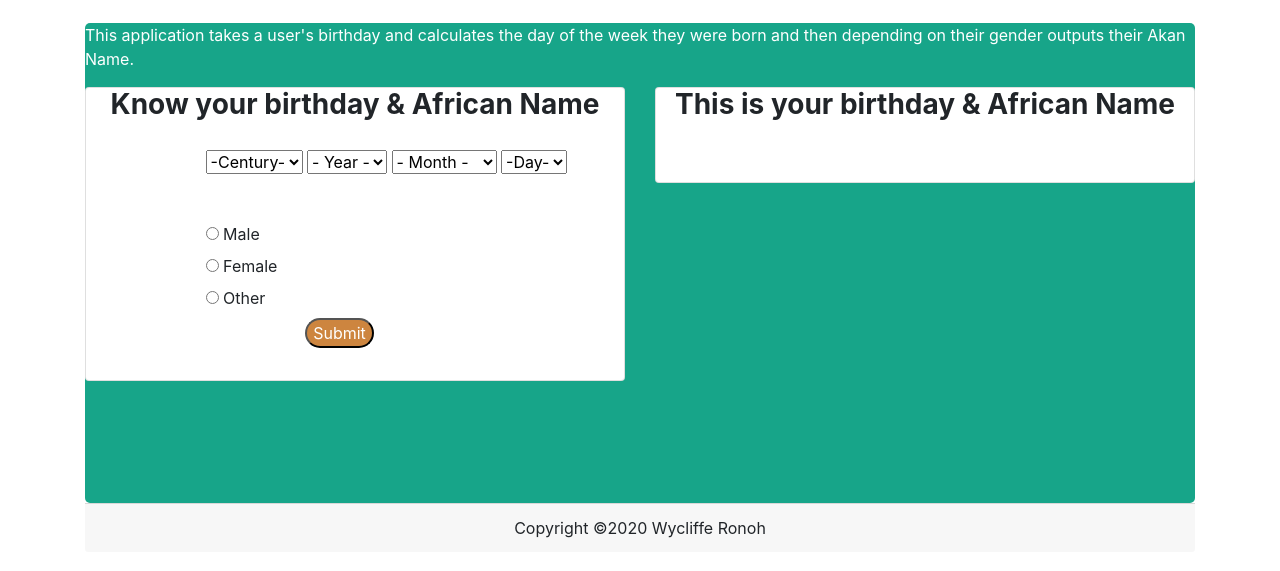
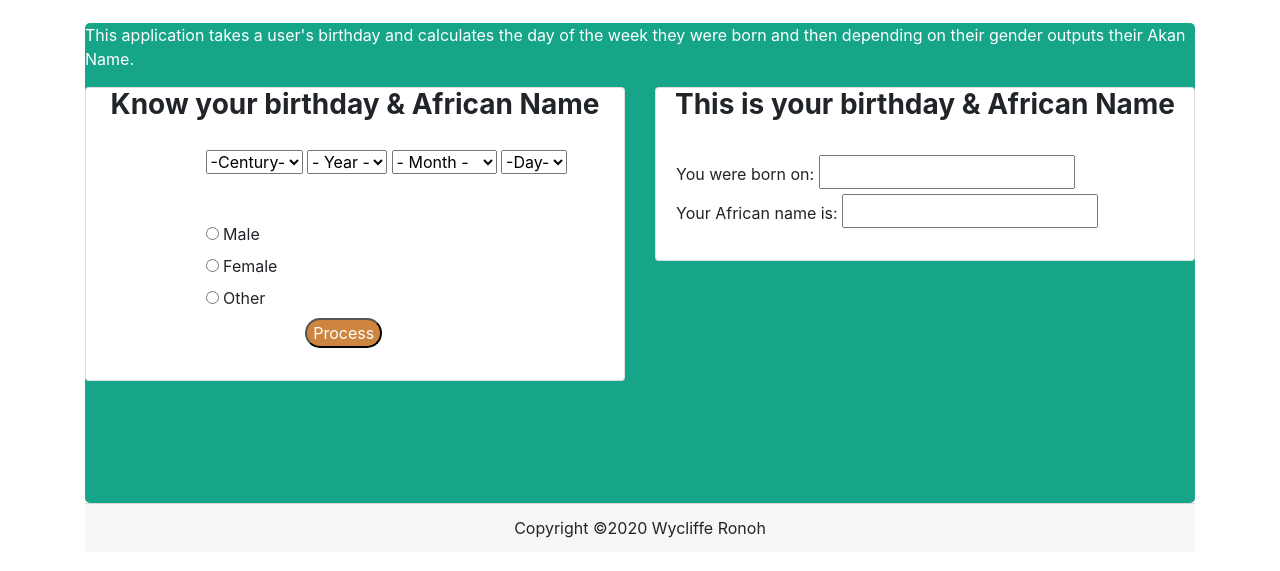
Before and after one commit to wikky2012/Birthday-and-Name-generator, a plain HTML site: page index.html in a window 1280 px wide. Shown: the part 229-800 px from the top of the page. Drawn offline with Linux system fonts and the light colour scheme.

```diff
--- a/index.html
+++ b/index.html
@@ -30,7 +30,8 @@
                                     <option value="1">19</option>
                                     <option value="2">20</option><br>
                                 </select>
-                            </select><select name="DOBYear">
+                            </select>
+                                <select name="DOBYear">
                                 <option>- Year -</option>
                                 <option value="2020">20</option>
                                 <option value="2019">19</option>
@@ -183,7 +184,7 @@
                                     <input type="radio" id="other" name="gender" value="other">
                                     <label for="other">Other</label>
                                     <br>
-                                <button type="submit" id="login-button">Submit</button>
+                                <button type="submit" id="login-button">Process</button>
                             </form>
                           </div>
                       </div>
@@ -194,6 +195,13 @@
                         <div class="card-title">
                           <h3 class="text-center"><strong>This is your birthday & African Name</strong></h3>
                           <div class="card-body">
+                              <form name="calculate">
+                                  You were born on:
+                                  <input type="text" name="born_day"><br>
+                                  Your African name is:
+                                  <input type="text" name="african_name">
+
+                              </form>
                           </div>
                       </div>
                     </div>
```
Also changed, not shown: 1 other file.
